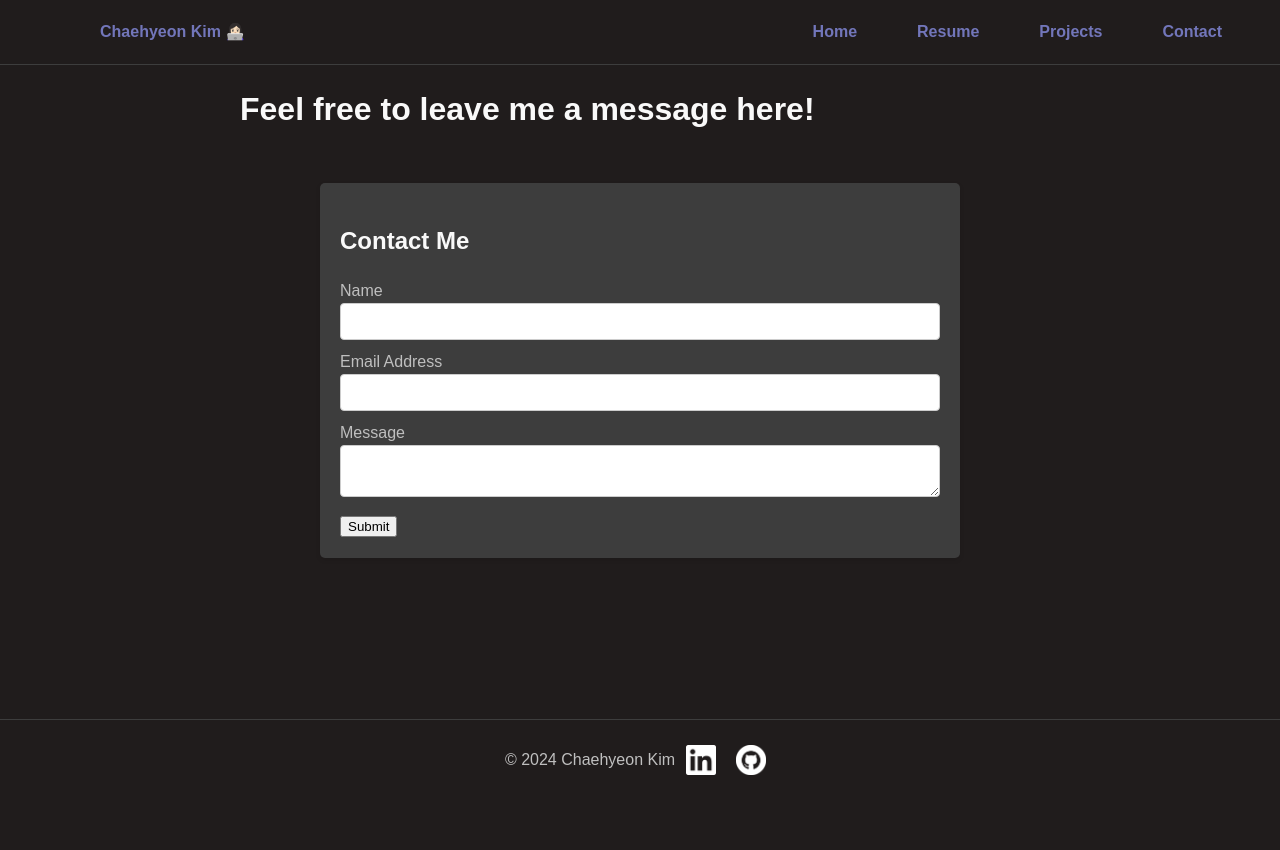
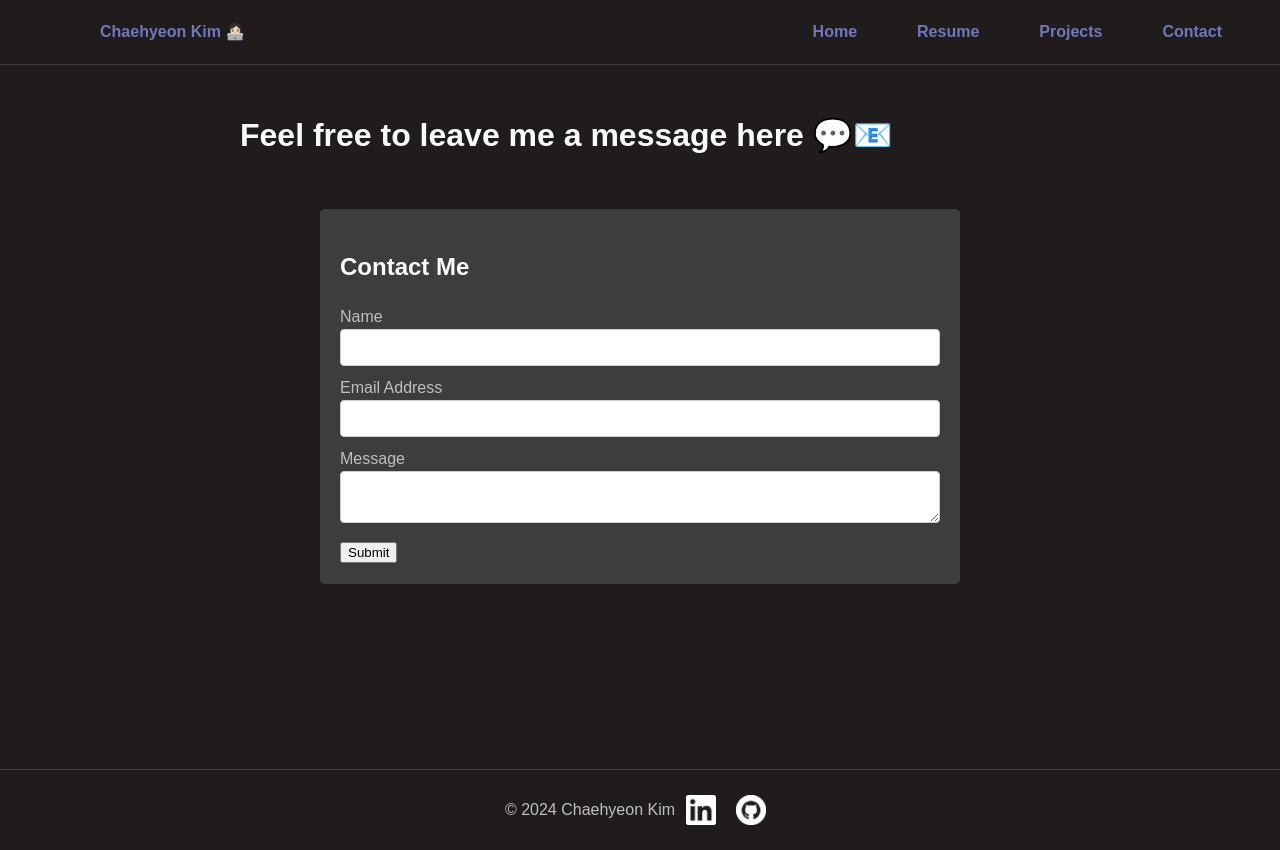
Before and after one commit to chkim0820/chkim0820.github.io, a React (Create React App) app in the folder personal-site/: page /#/contact in a window 1280 px wide. Before the commit the page ends 800 px from the top, so only its background shows below. Built offline with nearby package versions, Linux system fonts and the light colour scheme.

Commit message:
Updated everything except projects page

```diff
--- a/personal-site/src/components/contact.js
+++ b/personal-site/src/components/contact.js
@@ -89,8 +89,7 @@ function Contact() {
         </nav>
       </header>
       <main>
-        <br />
-        <h1>Feel free to leave me a message here!</h1>
+        <h1>Feel free to leave me a message here 💬📧</h1>
         <div className="container">
           <h2>Contact Me</h2>
           <ContactForm />
--- a/personal-site/src/components/resume.js
+++ b/personal-site/src/components/resume.js
@@ -2,6 +2,7 @@ import React from 'react';
 import { Link } from 'react-router-dom';
 import linkedinLogo from '../assets/linkedin-logo.png';
 import githubLogo from '../assets/github-logo.png';
+import resume_file from '../assets/resume.pdf'
 
 function Resume() {
   return (
@@ -31,7 +32,8 @@ function Resume() {
                 </nav>
             </header>
             <main>
-            {/* Insert stuff here */}
+                <em>Updated 12/26/2024</em>
+                <embed src={resume_file} width="100%" height="600px" type="application/pdf"></embed>
             </main>
             <footer>
                 <p>© 2024 Chaehyeon Kim</p>
--- a/personal-site/src/styles/App.css
+++ b/personal-site/src/styles/App.css
@@ -5,6 +5,7 @@ html, body {
   height: 100%;
   margin: 0;
   font-family: sans-serif;
+  padding-top: 25px;
 }
 
 .App {
```
Also changed, not shown: 1 other file (tests, documents, lock files or other folders).
